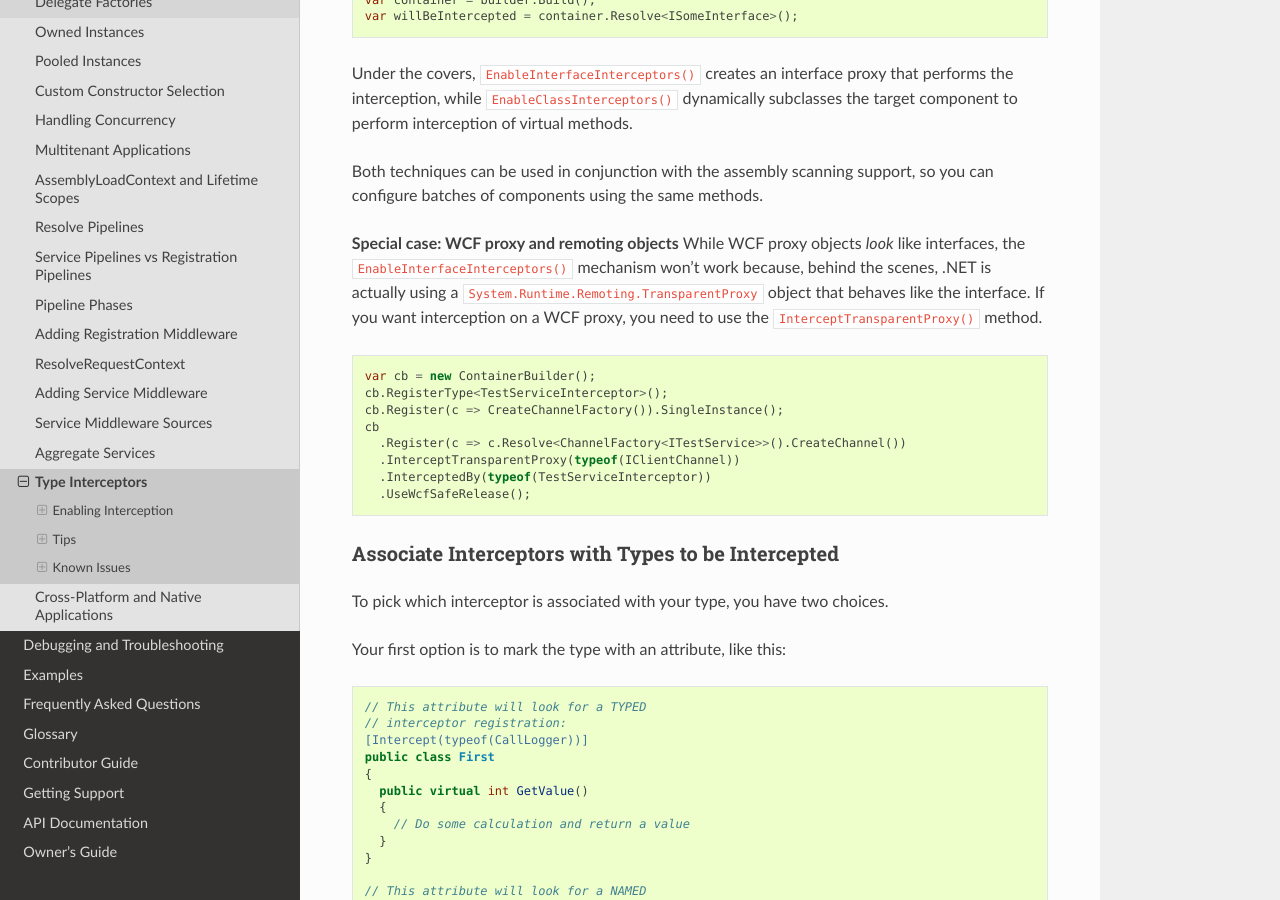
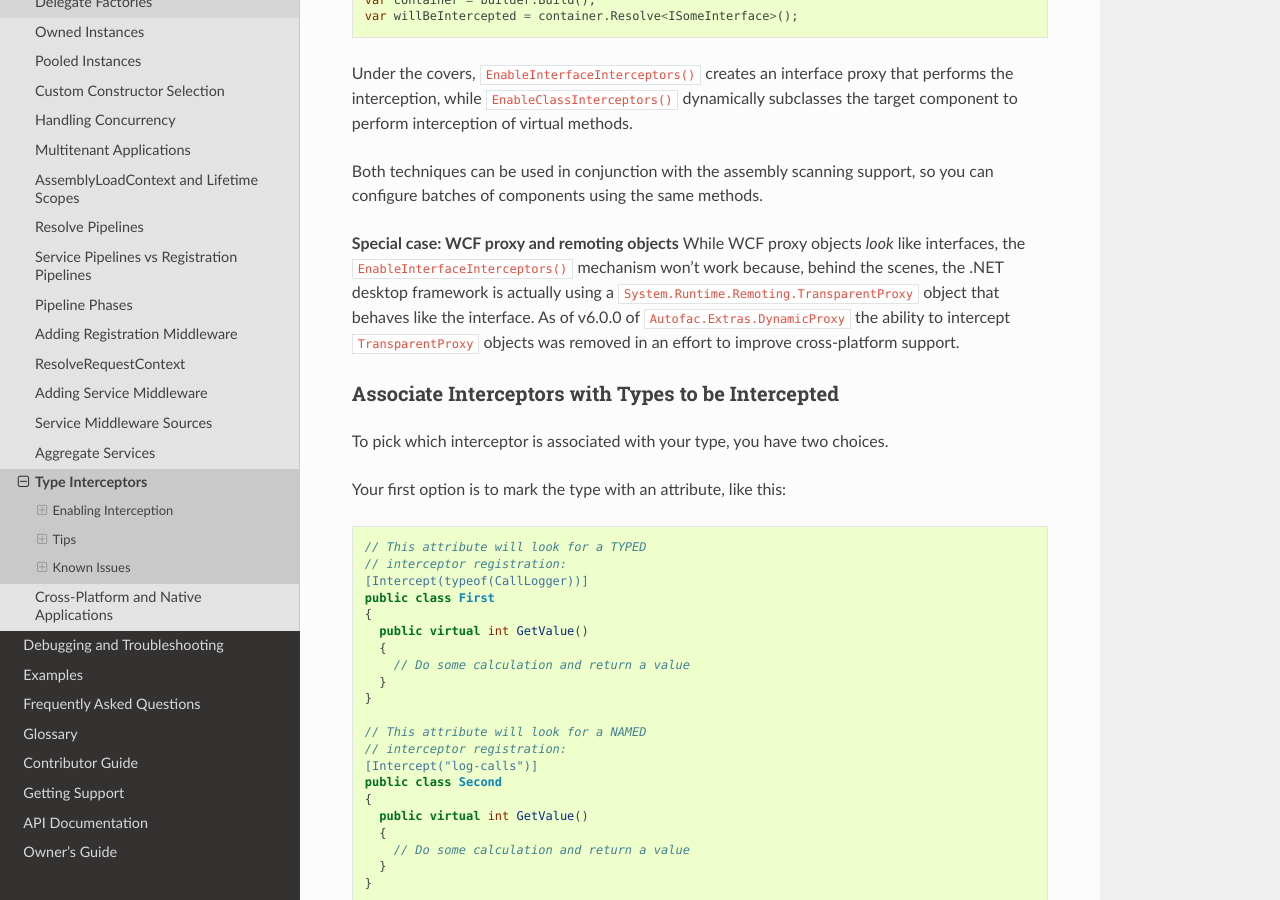
Before and after one commit to autofac/Documentation, a Sphinx documentation site: the page built from docs/advanced/interceptors.rst, in a window 1280 px wide and 900 px high, scrolled down 1710 px. Built offline with Sphinx 7.4.7 and the Read the Docs theme 3.1.0, drawn with Linux system fonts in a browser that asks for light colours; some of the changed text lies outside the part shown.

Commit message:
Corrected A.E.DynamicProxy - no longer supports TransparentProxy interception.

```diff
--- a/docs/advanced/interceptors.rst
+++ b/docs/advanced/interceptors.rst
@@ -85,18 +85,7 @@ Under the covers, ``EnableInterfaceInterceptors()`` creates an interface proxy t
 Both techniques can be used in conjunction with the assembly scanning support, so you can configure batches of components using the same methods.
 
 **Special case: WCF proxy and remoting objects**
-While WCF proxy objects *look* like interfaces, the ``EnableInterfaceInterceptors()`` mechanism won't work because, behind the scenes, .NET is actually using a ``System.Runtime.Remoting.TransparentProxy`` object that behaves like the interface. If you want interception on a WCF proxy, you need to use the ``InterceptTransparentProxy()`` method.
-
-.. sourcecode:: csharp
-
-    var cb = new ContainerBuilder();
-    cb.RegisterType<TestServiceInterceptor>();
-    cb.Register(c => CreateChannelFactory()).SingleInstance();
-    cb
-      .Register(c => c.Resolve<ChannelFactory<ITestService>>().CreateChannel())
-      .InterceptTransparentProxy(typeof(IClientChannel))
-      .InterceptedBy(typeof(TestServiceInterceptor))
-      .UseWcfSafeRelease();
+While WCF proxy objects *look* like interfaces, the ``EnableInterfaceInterceptors()`` mechanism won't work because, behind the scenes, the .NET desktop framework is actually using a ``System.Runtime.Remoting.TransparentProxy`` object that behaves like the interface. As of v6.0.0 of ``Autofac.Extras.DynamicProxy`` the ability to intercept ``TransparentProxy`` objects was removed in an effort to improve cross-platform support.
 
 .. _associate_interceptors:
 
@@ -186,7 +175,7 @@ To enable proxying via interfaces, the component must provide its services throu
 WCF Proxies
 -----------
 
-As mentioned earlier, WCF proxies and other remoting types are special cases and can't use standard interface or class interception. You must use ``InterceptTransparentProxy()`` on those types.
+As mentioned earlier, WCF proxies and other remoting types are special cases and can't use standard interface or class interception.
 
 Class Interceptors and UsingConstructor
 ---------------------------------------
```
